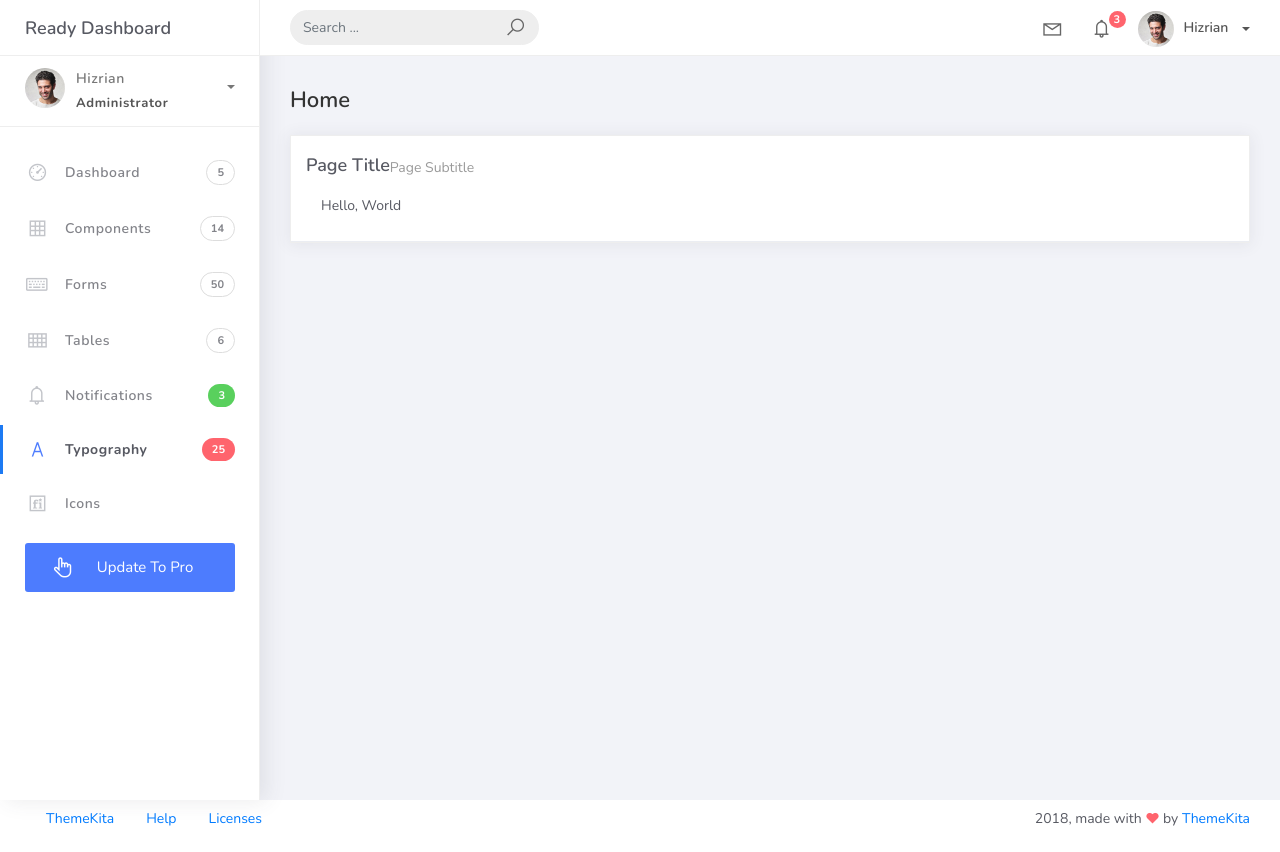
After one commit to kylapot/PSUSphere, a Django app: template projectsite/templates/home.html in a window 1280 px wide. The commit adds this page. Run offline with Django 5.2, Linux system fonts and the light colour scheme; the template is opened without the code that fills it, so the values that code supplies are empty.

Commit message:
modify setting and templates

```diff
--- a/projectsite/projectsite/settings.py
+++ b/projectsite/projectsite/settings.py
@@ -53,10 +53,12 @@ MIDDLEWARE = [
 
 ROOT_URLCONF = 'projectsite.urls'
 
+import os
+
 TEMPLATES = [
     {
         'BACKEND': 'django.template.backends.django.DjangoTemplates',
-        'DIRS': [],
+        'DIRS': [os.path.join(BASE_DIR, 'templates')],
         'APP_DIRS': True,
         'OPTIONS': {
             'context_processors': [
--- /dev/null
+++ b/projectsite/templates/base.html
@@ -0,0 +1,296 @@
+{% load static %}
+<!DOCTYPE html>
+
+<html>
+<head>
+	<meta http-equiv="X-UA-Compatible" content="IE=edge,chrome=1" />
+	<title>{% block title %}PSUSphere{% endblock %}</title>
+	<meta content='width=device-width, initial-scale=1.0, maximum-scale=1.0, user-scalable=0, shrink-to-fit=no' name='viewport' />
+	<link rel="stylesheet" href="{% static 'css/bootstrap.min.css' %}">
+	<link rel="stylesheet" href="https://fonts.googleapis.com/css?family=Nunito:200,200i,300,300i,400,400i,600,600i,700,700i,800,800i,900,900i">
+	<link rel="stylesheet" href="{% static 'css/ready.css' %}">
+	<link rel="stylesheet" href="{% static 'css/demo.css' %}">
+</head>
+<body>
+	<div class="wrapper">
+		<div class="main-header">
+			<div class="logo-header">
+				<a href="index.html" class="logo">
+					Ready Dashboard
+				</a>
+				<button class="navbar-toggler sidenav-toggler ml-auto" type="button" data-toggle="collapse" data-target="collapse" aria-controls="sidebar" aria-expanded="false" aria-label="Toggle navigation">
+					<span class="navbar-toggler-icon"></span>
+				</button>
+				<button class="topbar-toggler more"><i class="la la-ellipsis-v"></i></button>
+			</div>
+			<nav class="navbar navbar-header navbar-expand-lg">
+				<div class="container-fluid">
+
+					<form class="navbar-left navbar-form nav-search mr-md-3" action="">
+						<div class="input-group">
+							<input type="text" placeholder="Search ..." class="form-control">
+							<div class="input-group-append">
+								<span class="input-group-text">
+									<i class="la la-search search-icon"></i>
+								</span>
+							</div>
+						</div>
+					</form>
+					<ul class="navbar-nav topbar-nav ml-md-auto align-items-center">
+						<li class="nav-item dropdown hidden-caret">
+							<a class="nav-link dropdown-toggle" href="#" id="navbarDropdown" role="button" data-toggle="dropdown" aria-haspopup="true" aria-expanded="false">
+								<i class="la la-envelope"></i>
+							</a>
+							<div class="dropdown-menu" aria-labelledby="navbarDropdown">
+								<a class="dropdown-item" href="#">Action</a>
+								<a class="dropdown-item" href="#">Another action</a>
+								<div class="dropdown-divider"></div>
+								<a class="dropdown-item" href="#">Something else here</a>
+							</div>
+						</li>
+						<li class="nav-item dropdown hidden-caret">
+							<a class="nav-link dropdown-toggle" href="#" id="navbarDropdown" role="button" data-toggle="dropdown" aria-haspopup="true" aria-expanded="false">
+								<i class="la la-bell"></i>
+								<span class="notification">3</span>
+							</a>
+							<ul class="dropdown-menu notif-box" aria-labelledby="navbarDropdown">
+								<li>
+									<div class="dropdown-title">You have 4 new notification</div>
+								</li>
+								<li>
+									<div class="notif-center">
+										<a href="#">
+											<div class="notif-icon notif-primary"> <i class="la la-user-plus"></i> </div>
+											<div class="notif-content">
+												<span class="block">
+													New user registered
+												</span>
+												<span class="time">5 minutes ago</span>
+											</div>
+										</a>
+										<a href="#">
+											<div class="notif-icon notif-success"> <i class="la la-comment"></i> </div>
+											<div class="notif-content">
+												<span class="block">
+													Rahmad commented on Admin
+												</span>
+												<span class="time">12 minutes ago</span>
+											</div>
+										</a>
+										<a href="#">
+											<div class="notif-img">
+												<img src="assets/img/profile2.jpg" alt="Img Profile">
+											</div>
+											<div class="notif-content">
+												<span class="block">
+													Reza send messages to you
+												</span>
+												<span class="time">12 minutes ago</span>
+											</div>
+										</a>
+										<a href="#">
+											<div class="notif-icon notif-danger"> <i class="la la-heart"></i> </div>
+											<div class="notif-content">
+												<span class="block">
+													Farrah liked Admin
+												</span>
+												<span class="time">17 minutes ago</span>
+											</div>
+										</a>
+									</div>
+								</li>
+								<li>
+									<a class="see-all" href="javascript:void(0);"> <strong>See all notifications</strong> <i class="la la-angle-right"></i> </a>
+								</li>
+							</ul>
+						</li>
+						<li class="nav-item dropdown">
+							<a class="dropdown-toggle profile-pic" data-toggle="dropdown" href="#" aria-expanded="false"> <img src="assets/img/profile.jpg" alt="user-img" width="36" class="img-circle"><span >Hizrian</span></span> </a>
+							<ul class="dropdown-menu dropdown-user">
+								<li>
+									<div class="user-box">
+										<div class="u-img"><img src="assets/img/profile.jpg" alt="user"></div>
+										<div class="u-text">
+											<h4>Hizrian</h4>
+											<p class="text-muted">hello@themekita.com</p><a href="profile.html" class="btn btn-rounded btn-danger btn-sm">View Profile</a></div>
+										</div>
+									</li>
+									<div class="dropdown-divider"></div>
+									<a class="dropdown-item" href="#"><i class="ti-user"></i> My Profile</a>
+									<a class="dropdown-item" href="#"></i> My Balance</a>
+									<a class="dropdown-item" href="#"><i class="ti-email"></i> Inbox</a>
+									<div class="dropdown-divider"></div>
+									<a class="dropdown-item" href="#"><i class="ti-settings"></i> Account Setting</a>
+									<div class="dropdown-divider"></div>
+									<a class="dropdown-item" href="#"><i class="fa fa-power-off"></i> Logout</a>
+								</ul>
+								<!-- /.dropdown-user -->
+							</li>
+						</ul>
+					</div>
+				</nav>
+			</div>
+			<div class="sidebar">
+				<div class="scrollbar-inner sidebar-wrapper">
+					<div class="user">
+						<div class="photo">
+							<img src="assets/img/profile.jpg">
+						</div>
+						<div class="info">
+							<a class="" data-toggle="collapse" href="#collapseExample" aria-expanded="true">
+								<span>
+									Hizrian
+									<span class="user-level">Administrator</span>
+									<span class="caret"></span>
+								</span>
+							</a>
+							<div class="clearfix"></div>
+
+							<div class="collapse in" id="collapseExample" aria-expanded="true" styles="">
+								<ul class="nav">
+									<li>
+										<a href="#profile">
+											<span class="link-collapse">My Profile</span>
+										</a>
+									</li>
+									<li>
+										<a href="#edit">
+											<span class="link-collapse">Edit Profile</span>
+										</a>
+									</li>
+									<li>
+										<a href="#settings">
+											<span class="link-collapse">Settings</span>
+										</a>
+									</li>
+								</ul>
+							</div>
+						</div>
+					</div>
+					<ul class="nav">
+						<li class="nav-item">
+							<a href="index.html">
+								<i class="la la-dashboard"></i>
+								<p>Dashboard</p>
+								<span class="badge badge-count">5</span>
+							</a>
+						</li>
+						<li class="nav-item">
+							<a href="components.html">
+								<i class="la la-table"></i>
+								<p>Components</p>
+								<span class="badge badge-count">14</span>
+							</a>
+						</li>
+						<li class="nav-item">
+							<a href="forms.html">
+								<i class="la la-keyboard-o"></i>
+								<p>Forms</p>
+								<span class="badge badge-count">50</span>
+							</a>
+						</li>
+						<li class="nav-item">
+							<a href="tables.html">
+								<i class="la la-th"></i>
+								<p>Tables</p>
+								<span class="badge badge-count">6</span>
+							</a>
+						</li>
+						<li class="nav-item">
+							<a href="notifications.html">
+								<i class="la la-bell"></i>
+								<p>Notifications</p>
+								<span class="badge badge-success">3</span>
+							</a>
+						</li>
+						<li class="nav-item active">
+							<a href="typography.html">
+								<i class="la la-font"></i>
+								<p>Typography</p>
+								<span class="badge badge-danger">25</span>
+							</a>
+						</li>
+						<li class="nav-item">
+							<a href="icons.html">
+								<i class="la la-fonticons"></i>
+								<p>Icons</p>
+							</a>
+						</li>
+						<li class="nav-item update-pro">
+							<button  data-toggle="modal" data-target="#modalUpdate">
+								<i class="la la-hand-pointer-o"></i>
+								<p>Update To Pro</p>
+							</button>
+						</li>
+					</ul>
+				</div>
+			</div>
+			<div class="main-panel">
+				{% block content %}
+				{% endblock %}
+				</div>
+				<footer class="footer">
+					<div class="container-fluid">
+						<nav class="pull-left">
+							<ul class="nav">
+								<li class="nav-item">
+									<a class="nav-link" href="http://www.themekita.com">
+										ThemeKita
+									</a>
+								</li>
+								<li class="nav-item">
+									<a class="nav-link" href="#">
+										Help
+									</a>
+								</li>
+								<li class="nav-item">
+									<a class="nav-link" href="https://themewagon.com/license/#free-item">
+										Licenses
+									</a>
+								</li>
+							</ul>
+						</nav>
+						<div class="copyright ml-auto">
+							2018, made with <i class="la la-heart heart text-danger"></i> by <a href="http://www.themekita.com">ThemeKita</a>
+						</div>
+					</div>
+				</footer>
+			</div>
+		</div>
+	</div>
+	<!-- Modal -->
+	<div class="modal fade" id="modalUpdate" tabindex="-1" role="dialog" aria-labelledby="modalUpdatePro" aria-hidden="true">
+		<div class="modal-dialog modal-dialog-centered" role="document">
+			<div class="modal-content">
+				<div class="modal-header bg-primary">
+					<h6 class="modal-title"><i class="la la-frown-o"></i> Under Development</h6>
+					<button type="button" class="close" data-dismiss="modal" aria-label="Close">
+						<span aria-hidden="true">&times;</span>
+					</button>
+				</div>
+				<div class="modal-body text-center">
+					<p>Currently the pro version of the <b>Ready Dashboard</b> Bootstrap is in progress development</p>
+					<p>
+					<b>We'll let you know when it's done</b></p>
+				</div>
+				<div class="modal-footer">
+					<button type="button" class="btn btn-secondary" data-dismiss="modal">Close</button>
+				</div>
+			</div>
+		</div>
+	</div>
+</body>
+<script src="{% static 'js/core/jquery.3.2.1.min.js' %}"></script>
+<script src="{% static 'js/plugin/jquery-ui-1.12.1.custom/jquery-ui.min.js' %}"></script>
+<script src="{% static 'js/core/popper.min.js' %}"></script>
+<script src="{% static 'js/core/bootstrap.min.js' %}"></script>
+<script src="{% static 'js/plugin/charatist/chartist.min.js' %}"></script>
+<script src="{% static 'js/plugin/charatist/plugin/chartist-plugin-tooltip.min.js' %}"></script>
+<script src="{% static 'js/plugin/bootstrap-notify/bootstrap-notify.min.js' %}"></script>
+<script src="{% static 'js/plugin/bootstrap-toggle/bootstrap-notify.min.js' %}"></script>
+<script src="{% static 'js/plugin/jquery-mapael/jquery.mapael.min.js' %}"></script>
+<script src="{% static 'js/plugin/jquery-mapael/maps/world_countries.min.js' %}"></script>
+<script src="{% static 'js/plugin/chart-circle/circles.min.js' %}"></script>
+<script src="{% static 'js/plugin/jquery-scrollbar/jquery.scrollbar.min.js' %}"></script>
+<script src="{% static 'js/ready.min.js' %}"></script>
+</html>
--- /dev/null
+++ b/projectsite/templates/home.html
@@ -0,0 +1,20 @@
+{% extends 'base.html' %} {% load static %} {% block content %}
+<div class="content">
+    <div class="container-fluid">
+        <h4 class="page-title">Home</h4>
+        <div class="row">
+            <div class="col-md-12">
+                <div class="card">
+                    <div class="card-header">
+                        <div class="d-flex align-items-center">
+                            <div class="card-title">Page Title</div>
+                            <div class="card-category">Page Subtitle</div>
+                        </div>
+                        <div class="card-body">Hello, World</div>
+                    </div>
+                </div>
+            </div>
+        </div>
+    </div>
+</div>
+{% endblock %}
```
Also changed, not shown: projectsite/templates/includes/pagination.html (+44 -1 lines).
